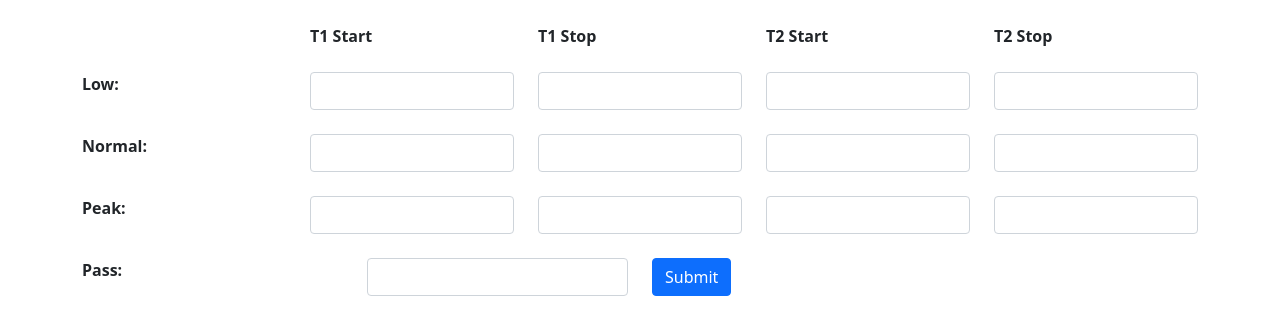
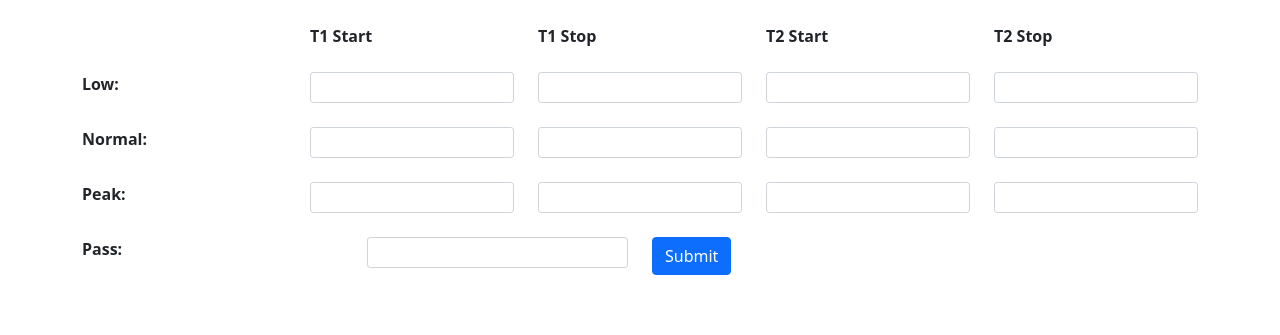
Before and after one commit to shtir/W106-config, a Flask app: page / in a window 1280 px wide. Shown: the top 335 px of the page. Run offline with Flask 2, Linux system fonts and the light colour scheme.

Commit message:
change input style to form-control-sm

```diff
--- a/templates/index.html
+++ b/templates/index.html
@@ -38,16 +38,16 @@ EMS - Setting
         <label><b>Low: </b></label>
       </div>
       <div class="col">
-        <input type="text" class="form-control" value="{{ data.LowT1Start }}">
+        <input type="text" class="form-control form-control-sm" value="{{ data.LowT1Start }}">
       </div>
       <div class="col">
-        <input type="text" class="form-control" value="{{ data.LowT1Stop }}">
+        <input type="text" class="form-control form-control-sm" value="{{ data.LowT1Stop }}">
       </div>
       <div class="col">
-        <input type="text" class="form-control" value="{{ data.LowT2Start }}">
+        <input type="text" class="form-control form-control-sm" value="{{ data.LowT2Start }}">
       </div>
       <div class="col">
-        <input type="text" class="form-control" value="{{ data.LowT2Stop }}">
+        <input type="text" class="form-control form-control-sm" value="{{ data.LowT2Stop }}">
       </div>
     </div>
     </br>
@@ -58,16 +58,16 @@ EMS - Setting
         <label><b>Normal: </b></label>
       </div>
       <div class="col">
-        <input type="text" class="form-control" value="{{ data.NormT1Start }}">
+        <input type="text" class="form-control form-control-sm" value="{{ data.NormT1Start }}">
       </div>
       <div class="col">
-        <input type="text" class="form-control" value="{{ data.NormT1Stop }}">
+        <input type="text" class="form-control form-control-sm" value="{{ data.NormT1Stop }}">
       </div>
       <div class="col">
-        <input type="text" class="form-control" value="{{ data.NormT2Start }}">
+        <input type="text" class="form-control form-control-sm" value="{{ data.NormT2Start }}">
       </div>
       <div class="col">
-        <input type="text" class="form-control" value="{{ data.NormT2Stop }}">
+        <input type="text" class="form-control form-control-sm" value="{{ data.NormT2Stop }}">
       </div>
     </div>
     </br>
@@ -78,16 +78,16 @@ EMS - Setting
         <label><b>Peak: </b></label>
       </div>
       <div class="col">
-        <input type="text" class="form-control" value="{{ data.PeakT1Start }}">
+        <input type="text" class="form-control form-control-sm" value="{{ data.PeakT1Start }}">
       </div>
       <div class="col">
-        <input type="text" class="form-control" value="{{ data.PeakT1Stop }}">
+        <input type="text" class="form-control form-control-sm" value="{{ data.PeakT1Stop }}">
       </div>
       <div class="col">
-        <input type="text" class="form-control" value="{{ data.PeakT2Start }}">
+        <input type="text" class="form-control form-control-sm" value="{{ data.PeakT2Start }}">
       </div>
       <div class="col">
-        <input type="text" class="form-control" value="{{ data.PeakT2Stop }}">
+        <input type="text" class="form-control form-control-sm" value="{{ data.PeakT2Stop }}">
       </div>
     </div>
     </br>
@@ -97,7 +97,7 @@ EMS - Setting
         <label><b>Pass: </b></label>
       </div>
       <div class="col">
-        <input type="password" class="form-control ">
+        <input type="password" class="form-control form-control-sm ">
       </div>
       <div class="col">
         <button type="submit" class="btn btn-primary">Submit</button>
```
